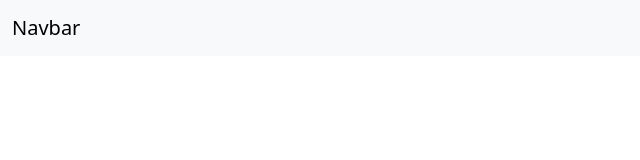
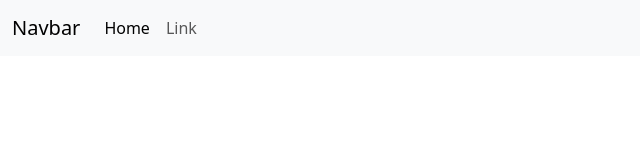
Before and after one commit to ryanmanchester/spring-boot-app-frontend, a React (Create React App) app: page / in a window 1280 px wide. Shown: the top 160 px of the page, without its empty margins (0-640 px from the left). Built offline with nearby package versions, Linux system fonts and the light colour scheme.

Commit message:
implements basic navbar

```diff
--- a/src/layout/NavBar.js
+++ b/src/layout/NavBar.js
@@ -4,11 +4,21 @@
   return (
     <div>
     <nav className="navbar navbar-expand-lg bg-body-tertiary">
-<div className="container-fluid">
-  <a className="navbar-brand" href="#">Navbar</a>
-  <button className="navbar-toggler" type="button" data-bs-toggle="collapse" data-bs-target="#navbarSupportedContent" aria-controls="navbarSupportedContent" aria-expanded="false" aria-label="Toggle navigation">
-    <span className="navbar-toggler-icon"></span>
-  </button>
+    <div class="container-fluid">
+        <a class="navbar-brand" href="#">Navbar</a>
+        <button class="navbar-toggler" type="button" data-bs-toggle="collapse" data-bs-target="#navbarSupportedContent" aria-controls="navbarSupportedContent" aria-expanded="false" aria-label="Toggle navigation">
+          <span class="navbar-toggler-icon"></span>
+        </button>
+        <div class="collapse navbar-collapse" id="navbarSupportedContent">
+          <ul class="navbar-nav me-auto mb-2 mb-lg-0">
+            <li class="nav-item">
+              <a class="nav-link active" aria-current="page" href="#">Home</a>
+            </li>
+            <li class="nav-item">
+              <a class="nav-link" href="#">Link</a>
+            </li>
+            </ul>
+        </div>
   </div>
 </nav>
     </div>
```
